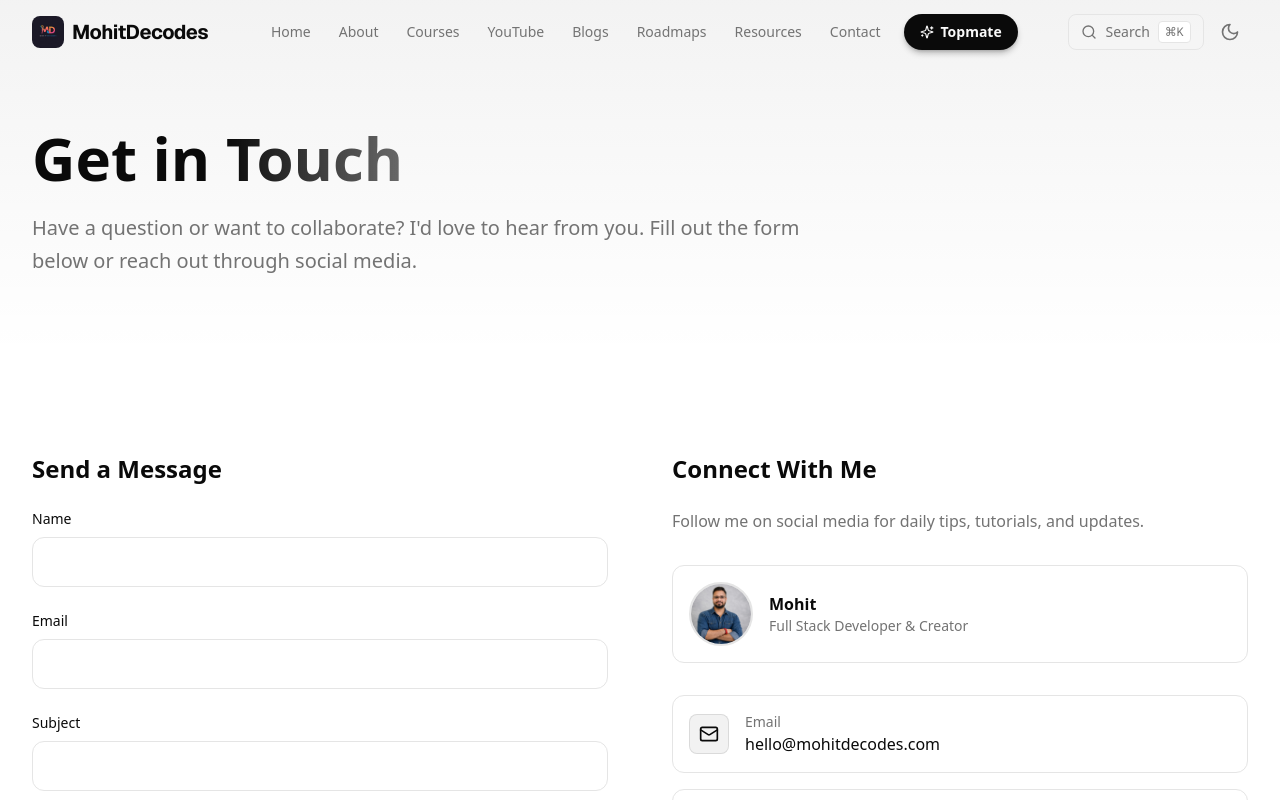
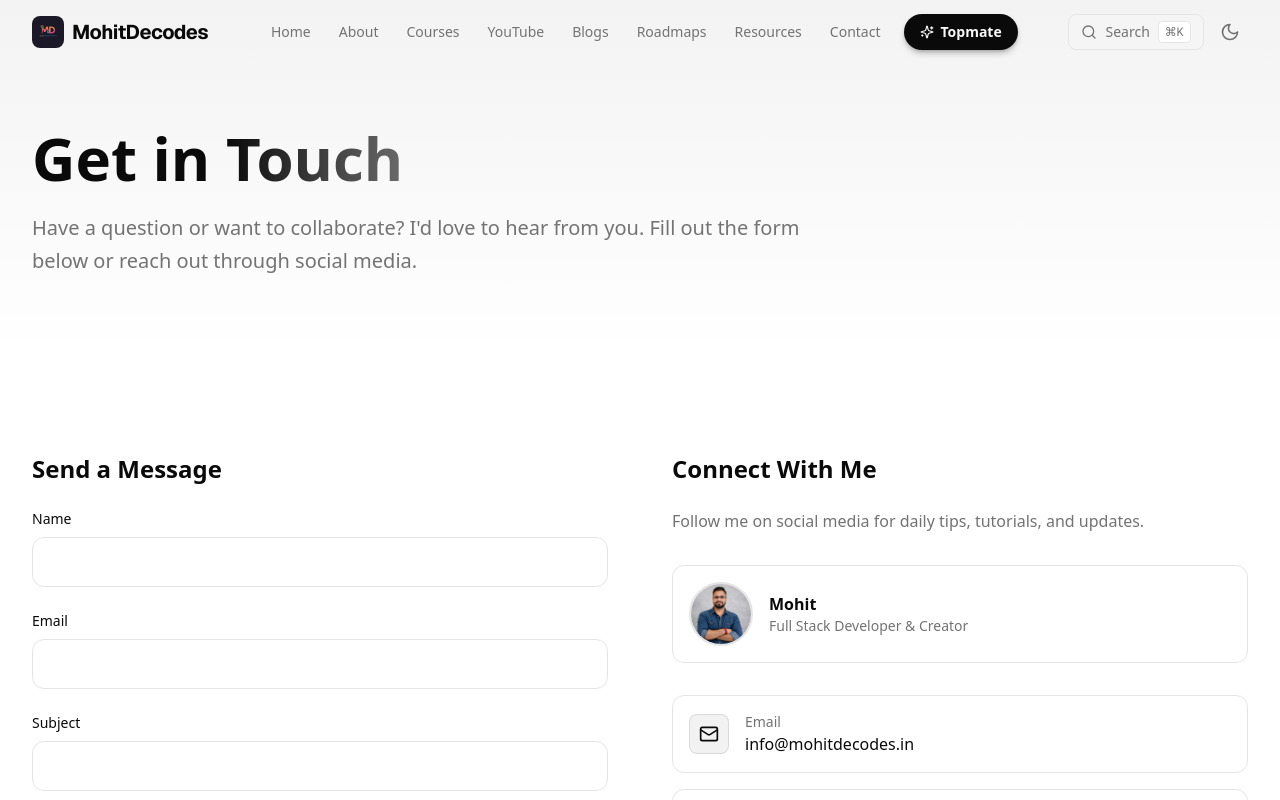
Before and after one commit to mdsahbazkhan/mohitdecodes, a Next.js app: page /contact in a window 1280 px wide. Shown: the top 800 px of the page. Built offline with nearby package versions, Linux system fonts and the light colour scheme.

Commit message:
emaild i updated

```diff
--- a/src/app/contact/page.tsx
+++ b/src/app/contact/page.tsx
@@ -235,7 +235,7 @@ export default function Contact() {
                   {
                     icon: Mail,
                     label: "Email",
-                    value: "hello@mohitdecodes.com",
+                    value: "info@mohitdecodes.in",
                   },
                   {
                     icon: MapPin,
```
